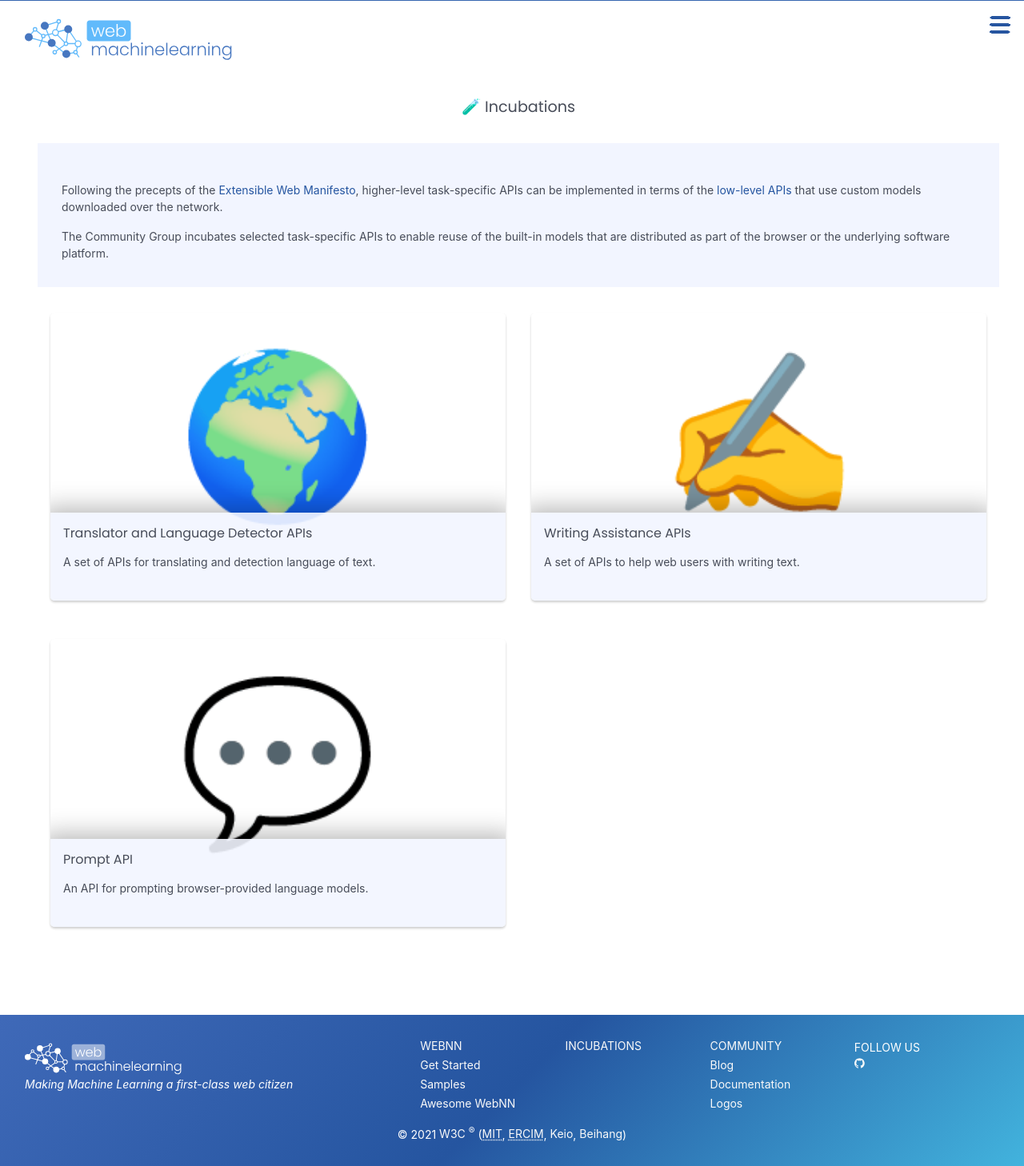
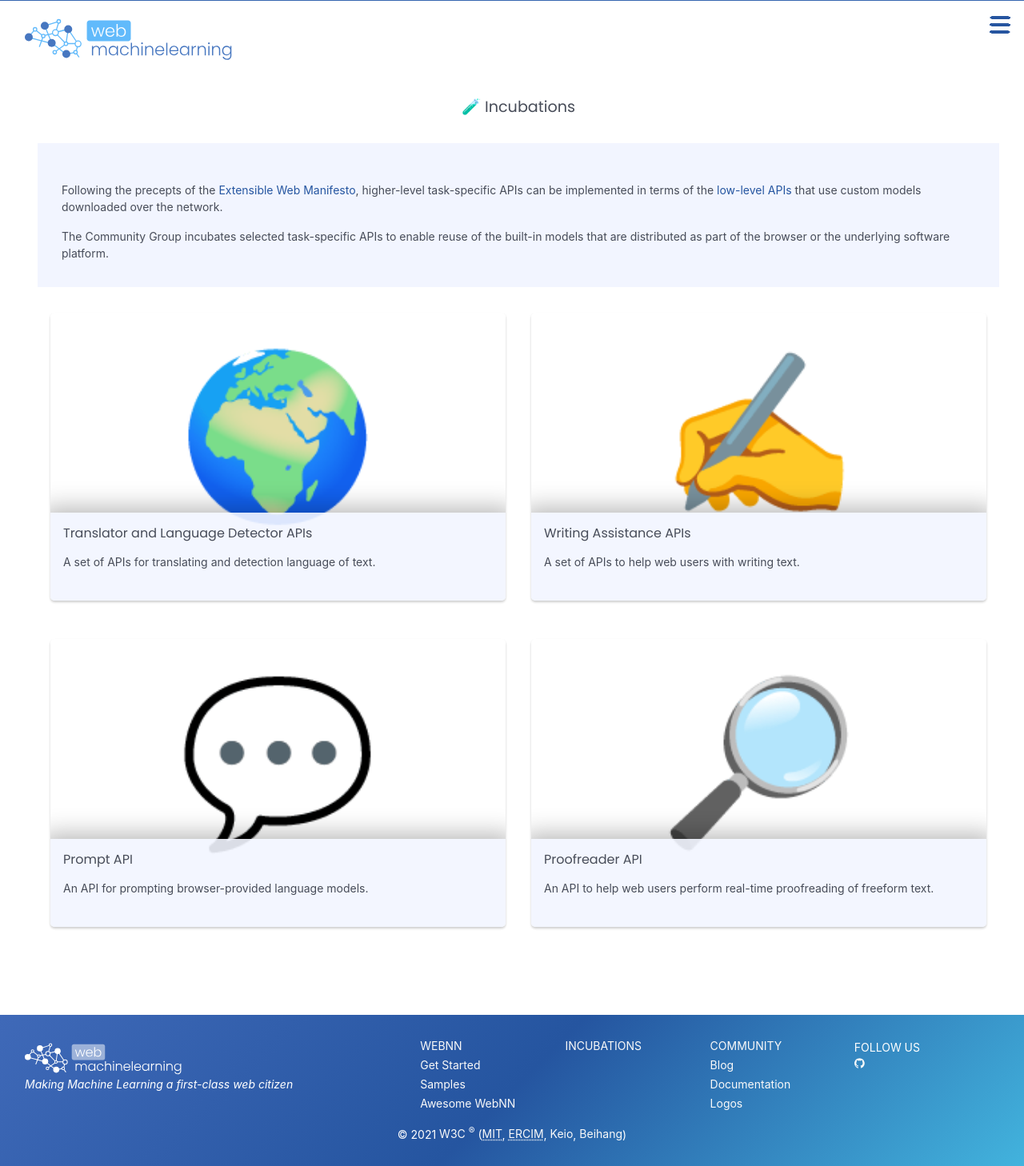
Before and after one commit to webmachinelearning/webmachinelearning.github.io, a Jekyll site: the page built from incubations.md, in a window 1280 px wide. Shown: the whole page at 80% size. Built offline with Jekyll 4.4.1, drawn with Linux system fonts in a browser that asks for light colours.

Commit message:
Add Proofreader API to the Incubations page

```diff
--- a/incubations.md
+++ b/incubations.md
@@ -78,4 +78,24 @@ permalink: /incubations/
             </div>
         </div>
     </div>
+
+    <div class="card1 card">
+        <div class="cardwrapper">
+            <div style="font-size:200px;text-align:center">
+            🔎
+            </div>
+            <div class="data">
+                <div class="content">
+                    <h1 class="title">Proofreader API</h1>
+                    <p class="text">An API to help web users perform real-time proofreading of freeform text.</p>
+                    <div class="samplelink">
+                        <a href="https://github.com/webmachinelearning/proofreader-api">
+                        Explainer
+                        </a>
+                    </div>
+                </div>
+            </div>
+        </div>
+    </div>
+
 </div>
```
